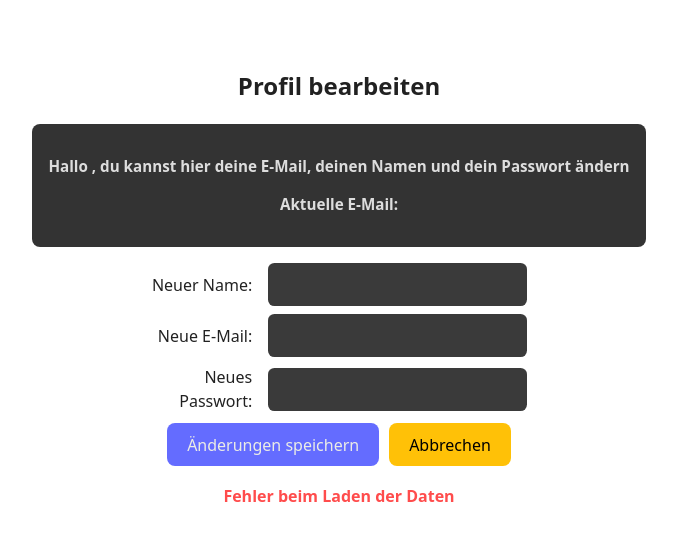
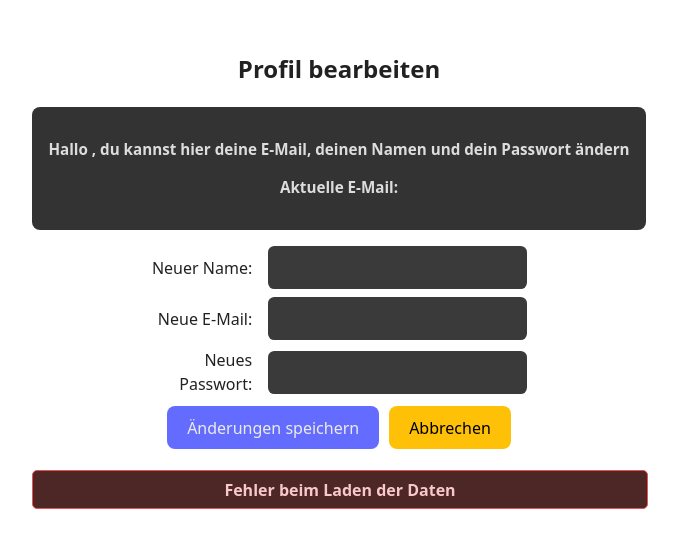
Before and after one commit to Pierro-e/HTWD-SE-shareshop_4B, a Vue app in the folder src/frontend/shareshop_4b/: page /settings in a window 1280 px wide. Shown: the part 122-670 px from the top of the page, without its empty margins (301-980 px from the left). Built offline with nearby package versions, Linux system fonts and the light colour scheme; no server answers.

Commit message:
Konsistente success/error Boxen

```diff
--- a/src/frontend/shareshop_4b/src/components/List.vue
+++ b/src/frontend/shareshop_4b/src/components/List.vue
@@ -134,12 +134,9 @@
         </div>
 
         <div class="produkt-info" v-if="produkt.produkt_menge">
-          <span v-if="produkt.produkt_menge">
-            <strong>Menge:</strong> {{ produkt.produkt_menge }}
-          </span>
-          <span v-if="produkt.einheit_abk">
-            {{ produkt.einheit_abk }}
-          </span>
+          <div v-if="produkt.produkt_menge" >
+            <strong>Menge:</strong> {{ produkt.produkt_menge }} {{ produkt.einheit_abk }}
+          </div>
         </div>
         <div class="produkt-info" v-else>
           <span style="visibility: hidden">Platzhalter</span>
--- a/src/frontend/shareshop_4b/src/components/Login.vue
+++ b/src/frontend/shareshop_4b/src/components/Login.vue
@@ -118,9 +118,9 @@ form label {
   font-weight: 500;
 }
 
-.error {
-  margin-top: 1em;
-  font-weight: 600;
+.success, .error {
+  width: calc(100% - 2rem);
+  margin-bottom: 0;
 }
 
 .create_account {
--- a/src/frontend/shareshop_4b/src/components/ProductDetail.vue
+++ b/src/frontend/shareshop_4b/src/components/ProductDetail.vue
@@ -213,26 +213,8 @@ select {
   width: 125%
 }
 
-.success,
-.error {
-  margin-top: 1.5rem;
-  padding: 0.8rem 1rem;
-  border-radius: 5px;
-  font-weight: 600;
-  text-align: center;
-  width: 100%;
-}
-
-.success {
-  background-color: #264d26;
-  border: 1.5px solid #4caf50;
-  color: #c8facc;
-}
-
-.error {
-  background-color: #4d2626;
-  border: 1.5px solid #e55353;
-  color: #f9c8c8;
+.success, .error {
+  max-width: 250px;
 }
 
 @media (max-width: 480px) {
--- a/src/frontend/shareshop_4b/src/components/UserSettings.vue
+++ b/src/frontend/shareshop_4b/src/components/UserSettings.vue
@@ -153,14 +153,7 @@ form label {
 }
 
 .success {
-  color: green;
-}
-
-.error {
-  color: #ff4c4c;
-  margin-top: 0.8rem;
-  text-align: center;
-  font-weight: 600;
+  max-width: 300px;
 }
 
 .current-user-data {
--- a/src/frontend/shareshop_4b/src/style.css
+++ b/src/frontend/shareshop_4b/src/style.css
@@ -145,6 +145,32 @@ form input {
   box-sizing: border-box;
 }
 
+/* Erfolg- und Fehlerboxen */
+.success, .error {
+  margin-top: 1rem;
+  margin-bottom: 1rem;
+  padding: 0.4rem 1rem;
+  border-radius: 5px;
+  font-weight: 600;
+  text-align: center;
+  width: 100%;
+}
+
+.success {
+  background-color: #264d26;
+  border: 1.5px solid #4caf50;
+  color: #a4ffac;
+  width: calc(100% - 2rem);
+  margin: 1.5rem auto 0 auto;
+}
+
+.error {
+  background-color: #4d2626;
+  border: 1.5px solid #e55353;
+  color: #f9c8c8;
+  width: calc(100% - 2rem);
+}
+
 .card {
   padding: 2em;
 }
@@ -175,8 +201,3 @@ form input {
     color: #747bff;
   }
 }
-
-.error {
-  color: red;
-  margin-top: 10px;
-}
```
Also changed, not shown: 1 other file (tests, documents, lock files or other folders).
